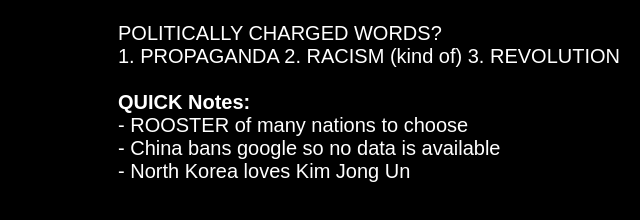
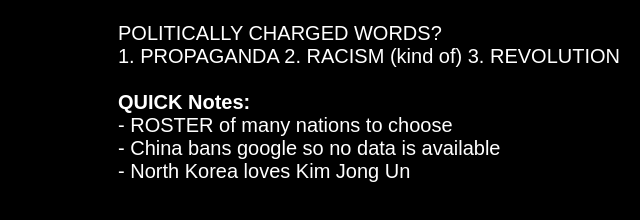
Before and after one commit to anniewww/anniewww.github.io, a plain HTML site: page image-atlas/pages/page-5.html in a window 1280 px wide. Shown: the part 732-952 px from the top of the page, 370-1010 px from the left. Drawn offline with nearby package versions, Linux system fonts and the light colour scheme.

Commit message:
Update page-5.html

```diff
--- a/image-atlas/pages/page-5.html
+++ b/image-atlas/pages/page-5.html
@@ -37,7 +37,7 @@
                   <br>
                   <br>
                   <b>QUICK Notes:</b><br>
-                  - ROOSTER of many nations to choose<br>
+                  - ROSTER of many nations to choose<br>
                   - China bans google so no data is available<br>
                   - North Korea loves Kim Jong Un<br>
               </p>
```
